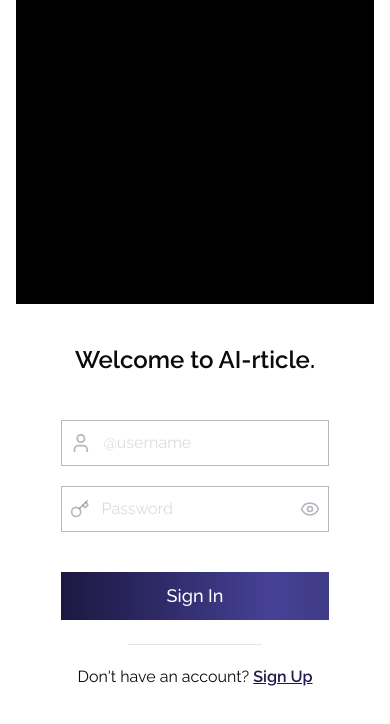
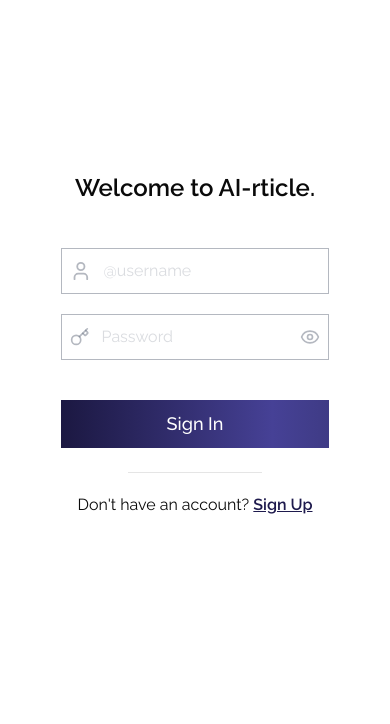
Before and after one commit to rubayetseason/ai-rticle-frontend, a Next.js app: page / in a window 390 px wide. Shown: the top 724 px of the page. Built offline with nearby package versions, Linux system fonts and the light colour scheme.

Commit message:
[FIX] --> responsive issue fixed in auth

```diff
--- a/src/app/(auth)/page.tsx
+++ b/src/app/(auth)/page.tsx
@@ -52,7 +52,7 @@ export default function Home() {
       <BaseLoader></BaseLoader>
       <div className="px-4 w-full h-screen font-raleway flex flex-col md:flex-row justify-center items-center gap-10">
         {/* left logo */}
-        <div className="w-full h-full bg-black dark:bg-white md:w-1/2"></div>
+        <div className="w-full h-full hidden md:block bg-black dark:bg-white md:w-1/2"></div>
 
         {/* right panel */}
         <div className="w-full md:w-1/2 min-h-[500px]">
```
